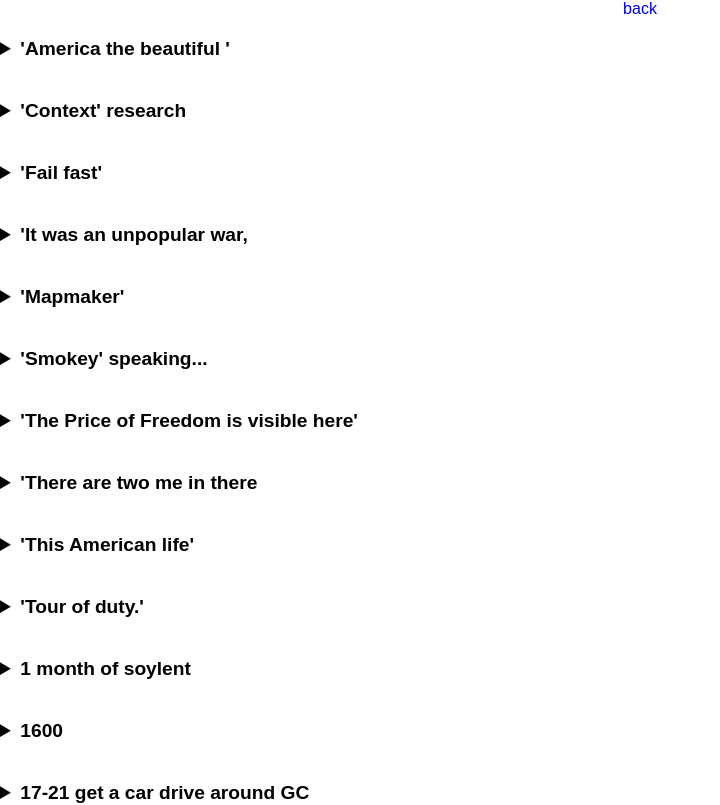
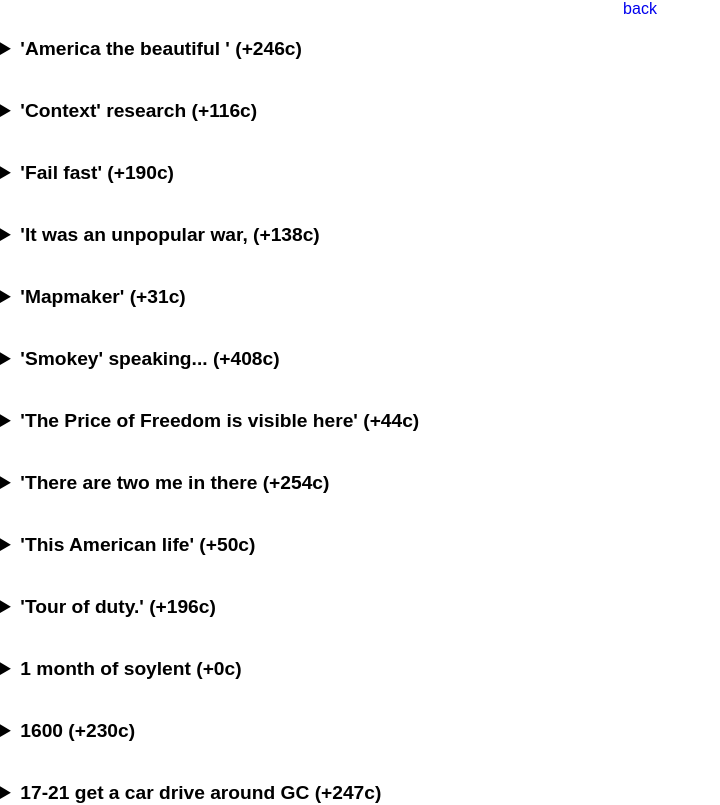
Before and after one commit to martin-martin/xyayz, a React (Create React App) app: page /me in a window 1280 px wide. Shown: the top 805 px of the page, without its empty margins (0-720 px from the left). Built offline with nearby package versions, Linux system fonts and the light colour scheme.

Commit message:
feat: add char counts to notes

```diff
--- a/src/TextPost.js
+++ b/src/TextPost.js
@@ -7,13 +7,18 @@
   state = notes
 
   render() {
+    // how many characters a newline takes in the data
+    var newlineOffset = 12
+
     return (
         <div className="notebook">
           <NavBack/>
           <div className="padding"></div>
         {this.state.notes.map((note, i) => (
           <details className="text-note" key={i}>
-            <summary className="note-title">{note.title}</summary>
+            <summary className="note-title">{note.title +
+               " (+" + (note.body.length - note.title.length - newlineOffset) +
+               "c)"}</summary>
             <div className="note-body" dangerouslySetInnerHTML={{__html: note.body}}></div>
           </details>
         ))}
```
